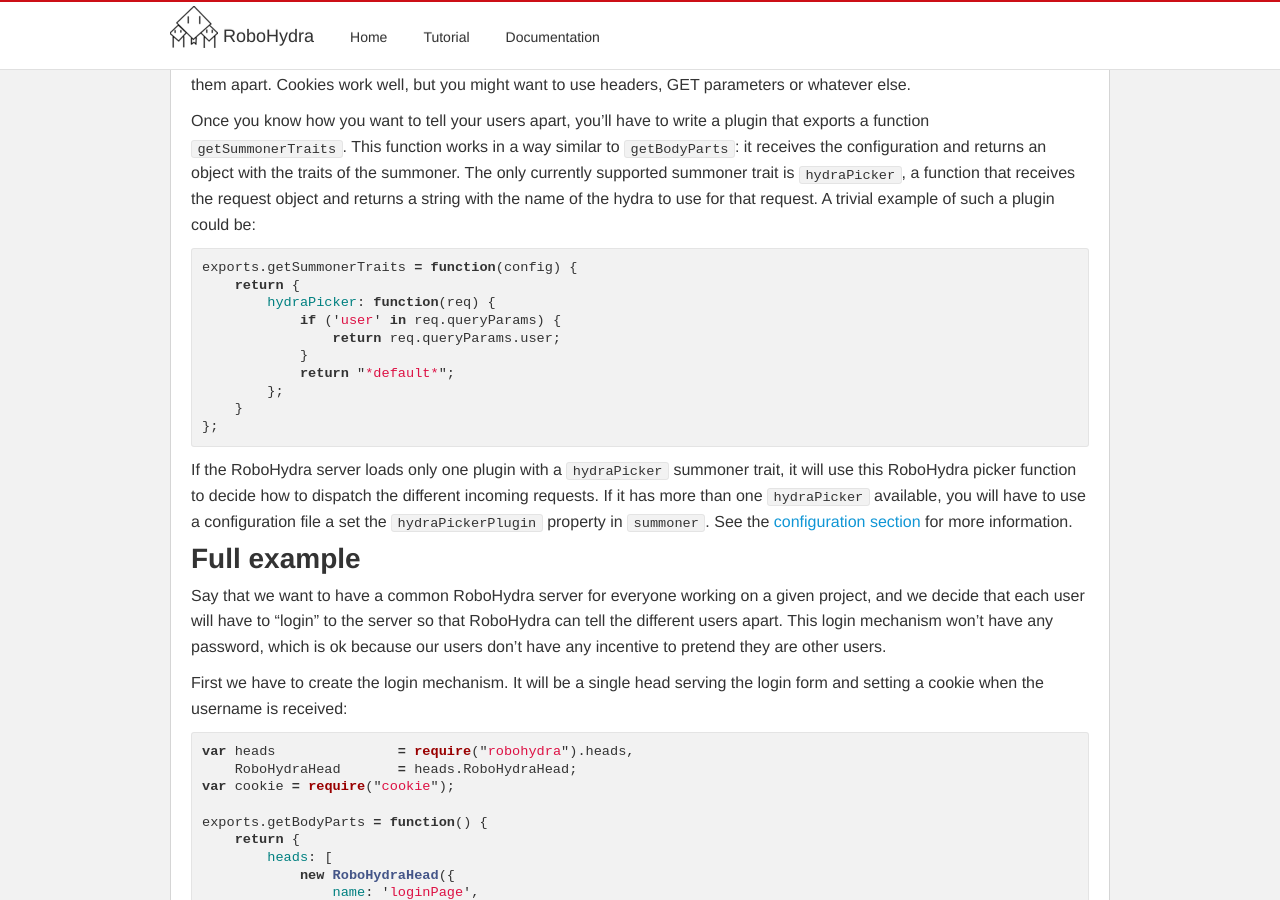
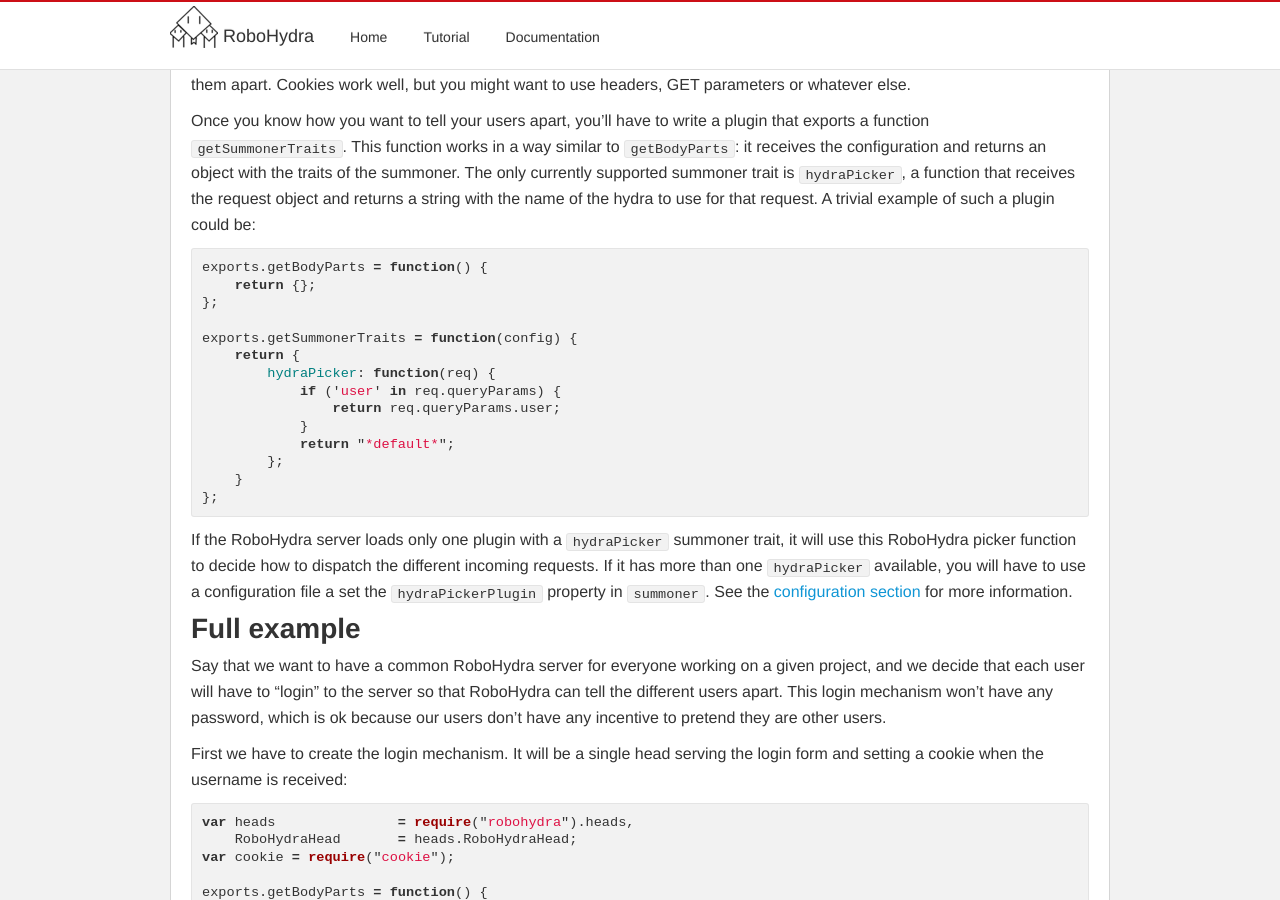
Before and after one commit to robohydra/robohydra, a Jekyll site: the page built from documentation/next/summoners/index.md, in a window 1280 px wide and 900 px high, scrolled down 1765 px. Built offline with Jekyll 4.4.1, drawn with Linux system fonts in a browser that asks for light colours.

Commit message:
Add getBodyParts to an example plugin so it's valid

```diff
--- a/documentation/next/summoners/index.md
+++ b/documentation/next/summoners/index.md
@@ -117,6 +117,10 @@ returns a string with the name of the hydra to use for that request. A
 trivial example of such a plugin could be:
 
 {% highlight javascript %}
+exports.getBodyParts = function() {
+    return {};
+};
+
 exports.getSummonerTraits = function(config) {
     return {
         hydraPicker: function(req) {
```
